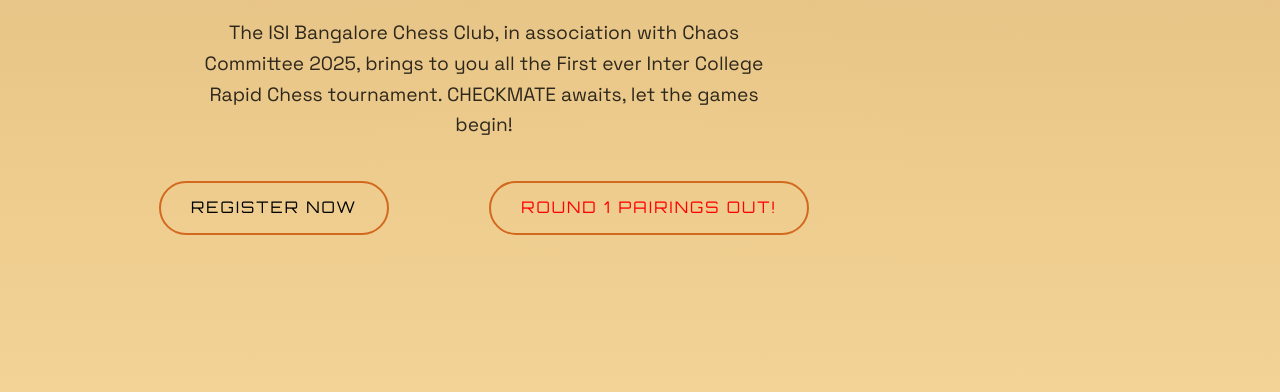
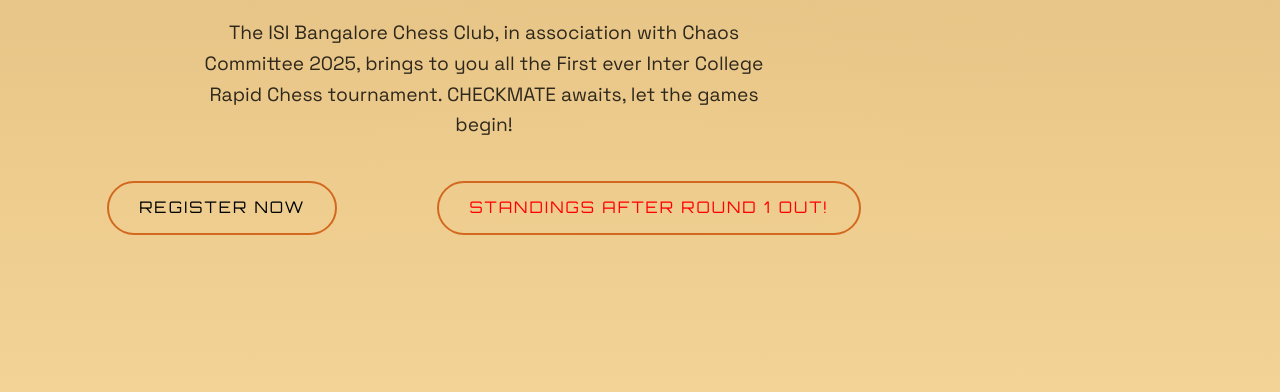
Before and after one commit to CHAOSISIB/chaosisib.github.io, a plain HTML site: page checkmate.html in a window 1280 px wide. Shown: the part 408-800 px from the top of the page. Drawn offline with Linux system fonts and the light colour scheme.

Commit message:
standings round 1 update

```diff
--- a/checkmate.html
+++ b/checkmate.html
@@ -811,7 +811,7 @@
                     <a href="https://konfhub.com/checkout/chaos2025?ticketId=33961" target="_blank"
                         class="btn btn-outline">Register Now</a>
                         <a href="#pairings"
-                        class="btn btn-outline"><font style="color:red;"> Round 1 pairings out! </font></a>
+                        class="btn btn-outline"><font style="color:red;"> Standings after Round 1 out! </font></a>
                 </div>
             </div>
         </div>
```
Also changed, not shown: 1 other file.
